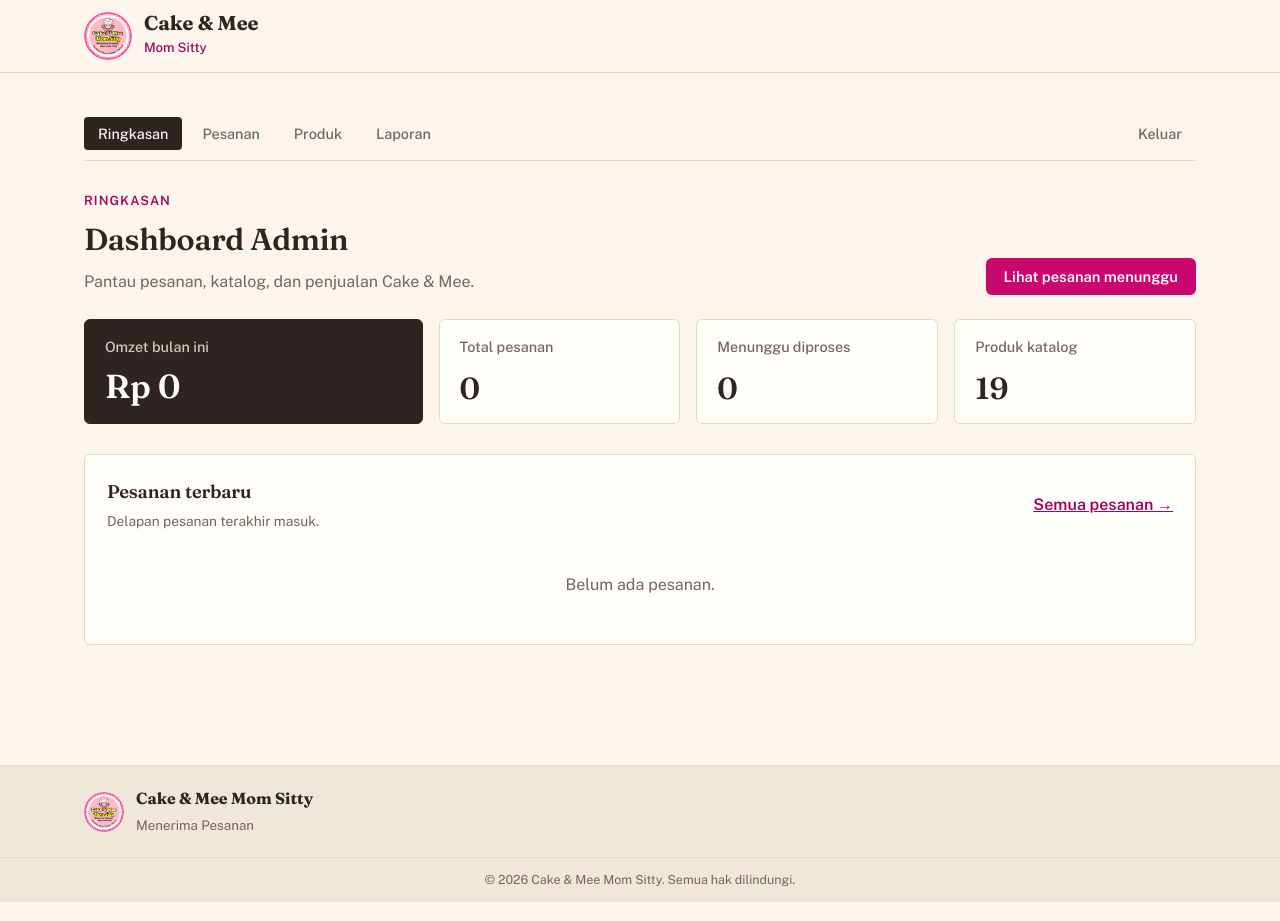
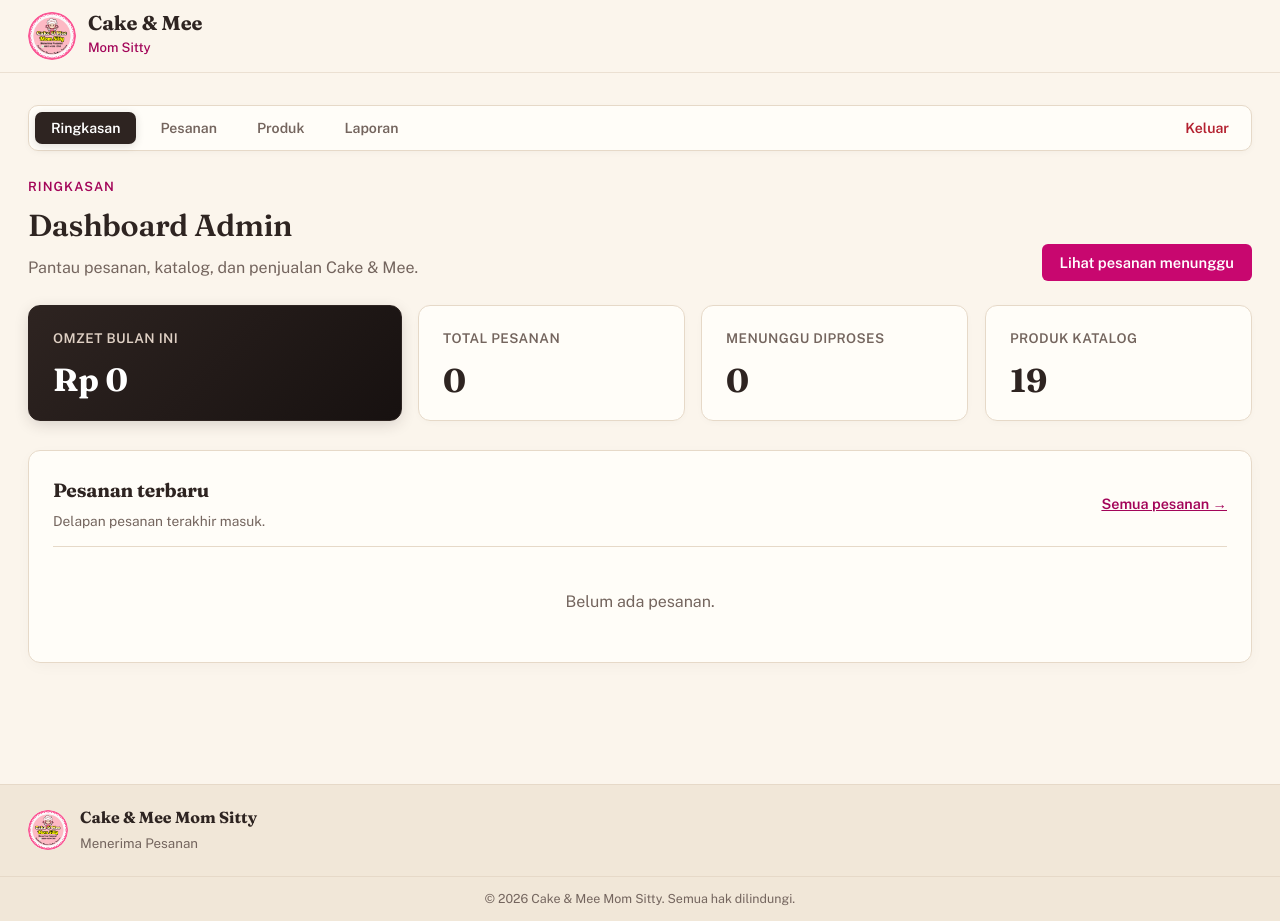
Before and after one commit to lexackerman99-jpg/cake-mee, a Laravel app: page /loginadmin/dashboard_admin in a window 1280 px wide. Run offline with Laravel 12, Linux system fonts and the light colour scheme; the visitor is signed in with stand-in values (Sample User, id 1); data comes from the database, SQL or seed files in the repository; data that the repository does not hold is empty.

Commit message:
feat: modernize UI design and add scroll animations

```diff
--- a/resources/views/admin/dashboard.blade.php
+++ b/resources/views/admin/dashboard.blade.php
@@ -3,7 +3,7 @@
 @section('content')
 <section class="admin-page">
   @include('admin._nav')
-  <div class="admin-heading">
+  <div class="admin-heading reveal">
     <div>
       <span class="eyebrow">Ringkasan</span>
       <h2>Dashboard Admin</h2>
@@ -13,13 +13,13 @@
   </div>
 
   <div class="stats-grid">
-    <article class="stat-card stat-revenue"><span>Omzet bulan ini</span><strong>Rp {{ number_format($monthlyRevenue, 0, ',', '.') }}</strong></article>
-    <article class="stat-card"><span>Total pesanan</span><strong>{{ number_format($totalOrders) }}</strong></article>
-    <article class="stat-card"><span>Menunggu diproses</span><strong>{{ number_format($pendingOrders) }}</strong></article>
-    <article class="stat-card"><span>Produk katalog</span><strong>{{ number_format($totalProducts) }}</strong></article>
+    <article class="stat-card stat-revenue reveal" style="--d:0ms"><span>Omzet bulan ini</span><strong>Rp {{ number_format($monthlyRevenue, 0, ',', '.') }}</strong></article>
+    <article class="stat-card reveal" style="--d:70ms"><span>Total pesanan</span><strong>{{ number_format($totalOrders) }}</strong></article>
+    <article class="stat-card reveal" style="--d:140ms"><span>Menunggu diproses</span><strong>{{ number_format($pendingOrders) }}</strong></article>
+    <article class="stat-card reveal" style="--d:210ms"><span>Produk katalog</span><strong>{{ number_format($totalProducts) }}</strong></article>
   </div>
 
-  <section class="admin-panel">
+  <section class="admin-panel reveal">
     <div class="panel-heading">
       <div><h3>Pesanan terbaru</h3><p>Delapan pesanan terakhir masuk.</p></div>
       <a href="{{ route('admin.orders.index') }}">Semua pesanan &rarr;</a>
@@ -29,16 +29,16 @@
     @else
       <div class="table-wrap">
         <table class="admin-table">
-          <thead><tr><th>No. Pesanan</th><th>Pelanggan</th><th>Tanggal</th><th>Status</th><th class="right">Total</th><th></th></tr></thead>
+          <thead><tr><th>No. Pesanan</th><th>Pelanggan</th><th>Tanggal</th><th>Status</th><th class="right">Total</th><th class="right">Aksi</th></tr></thead>
           <tbody>
           @foreach($recentOrders as $order)
             <tr>
-              <td>#{{ $order->number }}</td>
-              <td>{{ $order->customer_name }}</td>
-              <td>{{ $order->created_at->format('d M Y, H:i') }}</td>
+              <td><span class="col-order-num">#{{ $order->number }}</span></td>
+              <td class="col-customer">{{ $order->customer_name }}</td>
+              <td class="col-date">{{ $order->created_at->format('d M Y, H:i') }}</td>
               <td><span class="status-badge status-{{ $order->status }}">{{ ucfirst($order->status) }}</span></td>
-              <td class="right">Rp {{ number_format($order->total, 0, ',', '.') }}</td>
-              <td><a class="btn sm" href="{{ route('admin.orders.show', $order) }}">Detail</a></td>
+              <td class="right col-total">Rp {{ number_format($order->total, 0, ',', '.') }}</td>
+              <td class="right"><a class="btn-detail" href="{{ route('admin.orders.show', $order) }}">Detail</a></td>
             </tr>
           @endforeach
           </tbody>
--- a/resources/views/layout.blade.php
+++ b/resources/views/layout.blade.php
@@ -27,8 +27,38 @@ h1,h2,h3{font-family:var(--serif);font-weight:600;letter-spacing:-.01em}
 :focus-visible{outline:2px solid var(--pink);outline-offset:2px}
 .i{width:1.15em;height:1.15em;fill:none;stroke:currentColor;stroke-width:2;stroke-linecap:round;stroke-linejoin:round;flex:none}
 
+/* ---------- Entrance & Scroll Animations ---------- */
+@keyframes fadeInUp{
+  from{opacity:0;transform:translateY(24px)}
+  to{opacity:1;transform:translateY(0)}
+}
+.fx{
+  animation:fadeInUp .75s cubic-bezier(.16,1,.3,1) forwards;
+  animation-delay:var(--d,0s);
+  opacity:0;
+}
+.fx2{
+  animation:fadeInUp .9s cubic-bezier(.16,1,.3,1) forwards;
+  animation-delay:var(--d,.18s);
+  opacity:0;
+}
+
+/* Scroll reveal for elements as user scrolls down */
+.reveal{
+  opacity:0;
+  transform:translateY(28px);
+  transition:opacity .65s cubic-bezier(.16,1,.3,1), transform .65s cubic-bezier(.16,1,.3,1);
+  transition-delay:var(--d,0s);
+  will-change:opacity,transform;
+}
+.reveal.in{
+  opacity:1;
+  transform:translateY(0);
+}
+
 /* ---------- header ---------- */
-.top{position:sticky;top:0;z-index:50;background:var(--cream);border-bottom:1px solid var(--line)}
+.top{position:sticky;top:0;z-index:50;background:rgba(251,245,236,.88);backdrop-filter:blur(14px);-webkit-backdrop-filter:blur(14px);border-bottom:1px solid rgba(230,217,200,.75);transition:all .3s ease}
+.top.scrolled{background:rgba(251,245,236,.96);box-shadow:0 4px 20px -2px rgba(46,36,33,.08)}
 .bar{max-width:1160px;margin:0 auto;padding:0 24px;height:72px;display:flex;align-items:center;gap:24px}
 .brand{display:flex;align-items:center;gap:12px;text-decoration:none}
 .brand img{width:48px;height:48px;border-radius:50%}
@@ -156,36 +186,54 @@ tr:last-child td,tr:last-child th{border-bottom:0}
 .auth-box{margin-top:32px}
 .note-admin{margin-top:18px;padding:12px 14px;border-radius:4px;background:var(--sand);font-size:.92rem;text-align:center}
 .admin-page .hint{text-align:left}
-.stats-grid{display:grid;grid-template-columns:repeat(auto-fit,minmax(180px,1fr));gap:16px;margin:24px 0 30px}
-.stats-grid:has(.stat-revenue){grid-template-columns:minmax(250px,1.4fr) repeat(3,minmax(0,1fr))}
-.stat-card{display:flex;flex-direction:column;justify-content:space-between;gap:12px;min-width:0;background:var(--paper);border:1px solid var(--line);border-radius:6px;padding:18px 20px}
-.stat-card span{display:block;color:var(--mut);font-size:.9rem;font-weight:500;line-height:1.3;margin:0}
-.stat-card strong{font-family:var(--serif);font-size:1.9rem;line-height:1.1;font-weight:600;color:var(--ink)}
-.stat-revenue{background:var(--ink);border-color:var(--ink)}
-.stat-revenue span{color:#d9c9bc}
-.stat-revenue strong{color:#fff;font-size:clamp(1.6rem,2.6vw,2.1rem);white-space:nowrap}
+.stats-grid{display:grid;grid-template-columns:repeat(auto-fit,minmax(200px,1fr));gap:16px;margin:24px 0 30px}
+.stats-grid:has(.stat-revenue){grid-template-columns:minmax(270px,1.4fr) repeat(3,minmax(0,1fr))}
+.stat-card{display:flex;flex-direction:column;justify-content:space-between;gap:12px;min-width:0;background:var(--paper);border:1px solid var(--line);border-radius:12px;padding:22px 24px;box-shadow:0 2px 8px -2px rgba(46,36,33,.04);transition:transform .25s cubic-bezier(.16,1,.3,1),box-shadow .25s cubic-bezier(.16,1,.3,1)}
+.stat-card:hover{transform:translateY(-3px);box-shadow:0 10px 24px -4px rgba(46,36,33,.08)}
+.stat-card span{display:block;color:var(--mut);font-size:.84rem;font-weight:600;letter-spacing:.03em;text-transform:uppercase;margin:0}
+.stat-card strong{font-family:var(--serif);font-size:2.05rem;line-height:1.1;font-weight:700;color:var(--ink)}
+.stat-revenue{background:linear-gradient(135deg, #2e2421 0%, #171110 100%);border-color:#2e2421;box-shadow:0 4px 16px -2px rgba(46,36,33,.2)}
+.stat-revenue span{color:#dfd0c4}
+.stat-revenue strong{color:#fff;font-size:clamp(1.7rem,2.5vw,2.2rem);white-space:nowrap}
 @media(max-width:1100px){.stats-grid:has(.stat-revenue){grid-template-columns:repeat(2,minmax(0,1fr))}.stat-revenue{grid-column:1/-1}}
-.admin-page{max-width:1160px;margin:0 auto}
-.admin-nav{display:flex;align-items:center;gap:6px;flex-wrap:wrap;margin:0 0 30px;padding:0 0 10px;border-bottom:1px solid var(--line)}
-.admin-nav a,.admin-nav button{display:inline-flex;align-items:center;padding:8px 14px;border:0;border-radius:4px;background:transparent;color:var(--mut);font:500 .9rem var(--sans);text-decoration:none;cursor:pointer}
+.admin-page{max-width:1360px;margin:0 auto;width:100%}
+.page:has(.admin-page),body.is-admin .page{max-width:1360px;padding:32px 28px 70px}
+body.is-admin .bar{max-width:1360px;padding:0 28px}
+body.is-admin footer .fin{max-width:1360px;padding:20px 28px}
+.admin-nav{display:flex;align-items:center;gap:8px;flex-wrap:wrap;margin:0 0 26px;padding:6px;background:var(--paper);border:1px solid var(--line);border-radius:10px;box-shadow:0 2px 6px rgba(46,36,33,.03)}
+.admin-nav a,.admin-nav button{display:inline-flex;align-items:center;padding:8px 16px;border:0;border-radius:7px;background:transparent;color:var(--mut);font:600 .88rem var(--sans);text-decoration:none;cursor:pointer;transition:all .2s cubic-bezier(.16,1,.3,1)}
 .admin-nav a:hover,.admin-nav button:hover{background:var(--sand);color:var(--ink)}
-.admin-nav a.active{background:var(--ink);color:var(--cream)}
+.admin-nav a.active{background:var(--ink);color:#fff;box-shadow:0 2px 8px rgba(46,36,33,.14)}
 .admin-nav form{margin-left:auto}
+.admin-nav form button{color:#b3202f;background:transparent}
+.admin-nav form button:hover{background:#fee2e2;color:#991b1b}
 .admin-heading{display:flex;align-items:flex-end;justify-content:space-between;gap:20px;margin-bottom:24px}
 .admin-heading h2{margin:0 0 5px}
 .admin-subtitle{margin:0;color:var(--mut)}
 .admin-heading .eyebrow{margin-bottom:4px}
-.admin-panel{padding:22px;background:var(--paper);border:1px solid var(--line);border-radius:6px}
-.panel-heading{display:flex;align-items:center;justify-content:space-between;gap:14px;margin-bottom:16px}
-.panel-heading h3{margin:0;font-size:1.15rem}
+.admin-panel{padding:24px;background:var(--paper);border:1px solid var(--line);border-radius:12px;box-shadow:0 4px 16px -2px rgba(46,36,33,.04)}
+.panel-heading{display:flex;align-items:center;justify-content:space-between;gap:14px;margin-bottom:18px;padding-bottom:14px;border-bottom:1px solid var(--line)}
+.panel-heading h3{margin:0;font-size:1.2rem;font-weight:700}
 .panel-heading p{margin:4px 0 0;color:var(--mut);font-size:.86rem}
-.panel-heading>a{font-weight:600}
-.admin-table{min-width:720px;margin:0;border:0;border-radius:0}
-.admin-table th,.admin-table td{padding:12px 14px}
-.admin-table td{vertical-align:middle}
-.admin-table tbody tr:hover td{background:var(--cream)}
-.admin-table th{white-space:nowrap}
-.table-wrap{overflow-x:auto}
+.panel-heading>a{font-weight:600;font-size:.9rem;display:inline-flex;align-items:center;gap:4px;transition:transform .2s ease}
+.panel-heading>a:hover{transform:translateX(3px)}
+.admin-table{width:100%;min-width:840px;margin:0;border:0;border-collapse:separate;border-spacing:0}
+.admin-table thead tr th{background:#f6ece0;color:var(--ink);font-size:.82rem;font-weight:700;letter-spacing:.04em;text-transform:uppercase;padding:14px 16px;border-bottom:2px solid var(--line);white-space:nowrap}
+.admin-table thead tr th:first-child{border-top-left-radius:8px}
+.admin-table thead tr th:last-child{border-top-right-radius:8px}
+.admin-table tbody tr td{padding:14px 16px;vertical-align:middle;border-bottom:1px solid #f2e7db;font-size:.92rem;transition:background .15s ease}
+.admin-table tbody tr:hover td{background:#faf4eb}
+.admin-table tbody tr:last-child td{border-bottom:0}
+.col-order-num{font-weight:700;color:var(--ink);white-space:nowrap}
+.col-date{white-space:nowrap;font-variant-numeric:tabular-nums;color:#4d3f39;font-size:.88rem}
+.col-total{white-space:nowrap;font-weight:700;font-variant-numeric:tabular-nums;color:var(--ink)}
+.col-customer{font-weight:600;color:var(--ink);white-space:nowrap}
+.col-wa a{color:var(--green);font-weight:500;text-decoration:none;display:inline-flex;align-items:center;gap:4px;white-space:nowrap}
+.col-wa a:hover{text-decoration:underline}
+.pay-wrap{display:flex;flex-direction:column;gap:2px}
+.pay-title{font-weight:600;color:var(--ink);white-space:nowrap}
+.pay-sub{font-size:.78rem;color:var(--mut);white-space:nowrap}
+.table-wrap{overflow-x:auto;-webkit-overflow-scrolling:touch;border-radius:8px}
 .table-note{display:block;color:var(--mut);font-size:.8rem;margin-top:3px}
 .table-actions{display:flex;gap:7px;align-items:center}
 .table-actions form{margin:0}
@@ -193,11 +241,18 @@ tr:last-child td,tr:last-child th{border-bottom:0}
 .btn-danger:hover{background:#861a29}
 .btn-muted{background:var(--sand);color:var(--ink)}
 .btn-muted:hover{background:var(--pink-tint);color:var(--ink)}
-.status-badge{display:inline-flex;align-items:center;padding:3px 9px;border-radius:3px;font-size:.78rem;font-weight:600;white-space:nowrap}
-.status-menunggu{background:#f8ebc4;color:#6b4c00}
-.status-diproses{background:#dde8f5;color:#24508f}
-.status-selesai{background:#dcefe3;color:#17603c}
-.status-dibatalkan{background:#f4dcdf;color:#8c1b2b}
+.btn-detail{display:inline-flex;align-items:center;justify-content:center;padding:6px 15px;background:var(--pink);color:#fff!important;font-weight:600;font-size:.8rem;border-radius:9999px;text-decoration:none;box-shadow:0 2px 6px rgba(200,7,111,.22);transition:all .2s cubic-bezier(.16,1,.3,1)}
+.btn-detail:hover{background:var(--pink-d);transform:translateY(-1px);box-shadow:0 4px 10px rgba(200,7,111,.32)}
+.status-badge{display:inline-flex;align-items:center;gap:6px;padding:4px 12px;border-radius:9999px;font-size:.78rem;font-weight:700;white-space:nowrap;letter-spacing:.02em}
+.status-badge::before{content:"";width:6px;height:6px;border-radius:50%;display:inline-block}
+.status-menunggu{background:#fef3c7;color:#92400e;border:1px solid #fde68a}
+.status-menunggu::before{background:#d97706}
+.status-diproses{background:#e0f2fe;color:#0369a1;border:1px solid #bae6fd}
+.status-diproses::before{background:#0284c7}
+.status-selesai{background:#dcfce7;color:#15803d;border:1px solid #bbf7d0}
+.status-selesai::before{background:#16a34a}
+.status-dibatalkan{background:#ffe4e6;color:#be123c;border:1px solid #fecdd3}
+.status-dibatalkan::before{background:#e11d48}
 .empty-state{margin:0;padding:24px 8px;text-align:center;color:var(--mut)}
 .admin-alert{margin-bottom:18px;padding:12px 16px;border:1px solid #b9dcc6;border-radius:4px;background:#dcefe3;color:#17603c}
 .admin-filter{display:flex;align-items:center;gap:12px;flex-wrap:wrap;margin:0 0 18px}
@@ -335,7 +390,7 @@ footer{background:var(--sand);border-top:1px solid var(--line);color:var(--ink);
 @media(prefers-reduced-motion:reduce){*{scroll-behavior:auto!important;transition:none!important}}
 </style>
 </head>
-<body>
+<body class="{{ (request()->is('admin') || request()->is('admin/*') || request()->is('loginadmin/*')) ? 'is-admin' : '' }}">
 <header class="top" id="top">
   <div class="bar">
     <a class="brand" href="{{ route('home') }}">
@@ -388,11 +443,19 @@ footer{background:var(--sand);border-top:1px solid var(--line);color:var(--ink);
   }
 
   var els=[].slice.call(document.querySelectorAll('.reveal'));
-  function show(el){el.classList.add('in');setTimeout(function(){el.classList.remove('reveal','in')},1700)}
   if('IntersectionObserver' in window){
-    var io=new IntersectionObserver(function(es){es.forEach(function(e){if(e.isIntersecting){show(e.target);io.unobserve(e.target)}})},{threshold:.12,rootMargin:'0px 0px -40px 0px'});
+    var io=new IntersectionObserver(function(es){
+      es.forEach(function(e){
+        if(e.isIntersecting){
+          e.target.classList.add('in');
+          io.unobserve(e.target);
+        }
+      });
+    },{threshold:.08,rootMargin:'0px 0px -30px 0px'});
     els.forEach(function(el){io.observe(el)});
-  }else{els.forEach(show)}
+  }else{
+    els.forEach(function(el){el.classList.add('in')});
+  }
 
   document.querySelectorAll('.qty').forEach(function(q){
     var i=q.querySelector('input');
--- a/resources/views/menu.blade.php
+++ b/resources/views/menu.blade.php
@@ -59,7 +59,7 @@
   </div>
 
   @foreach($groups as $cat => $list)
-    <h2 class="cat" id="{{ \Illuminate\Support\Str::slug($cat) }}">{{ $cat }}</h2>
+    <h2 class="cat reveal" id="{{ \Illuminate\Support\Str::slug($cat) }}">{{ $cat }}</h2>
     <div class="grid">
       @foreach($list as $p)
         <article class="card reveal" style="--d:{{ ($loop->index % 4) * 70 }}ms;--c1:{{ $tint[$cat][0] ?? '#ffe3f0' }};--c2:{{ $tint[$cat][1] ?? '#ffb3d6' }}">
```
Also changed, not shown: resources/views/admin/orders/index.blade.php (+16 -10 lines).
